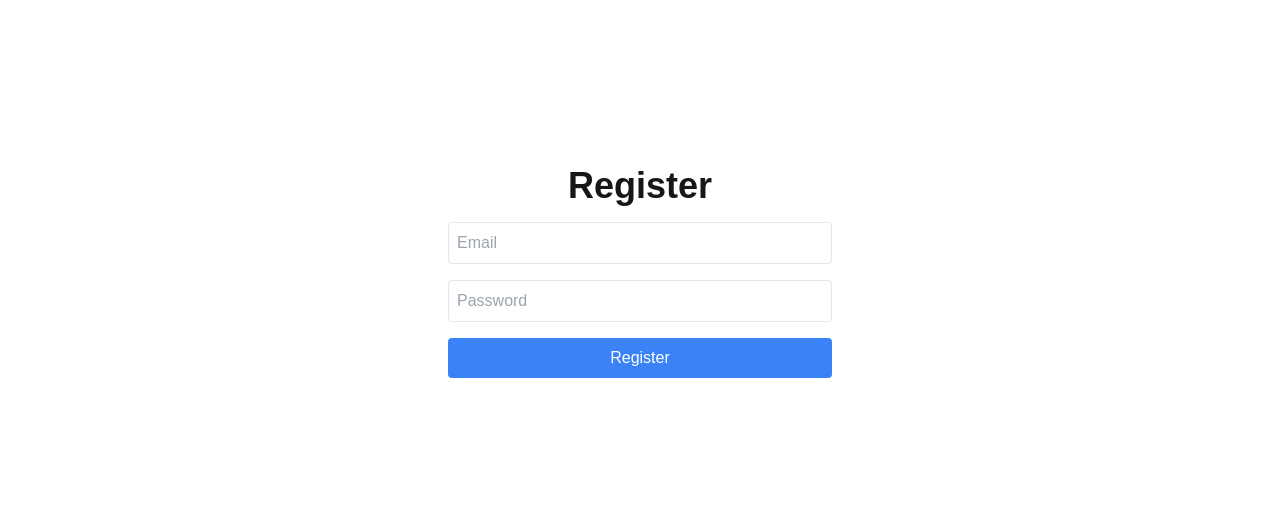
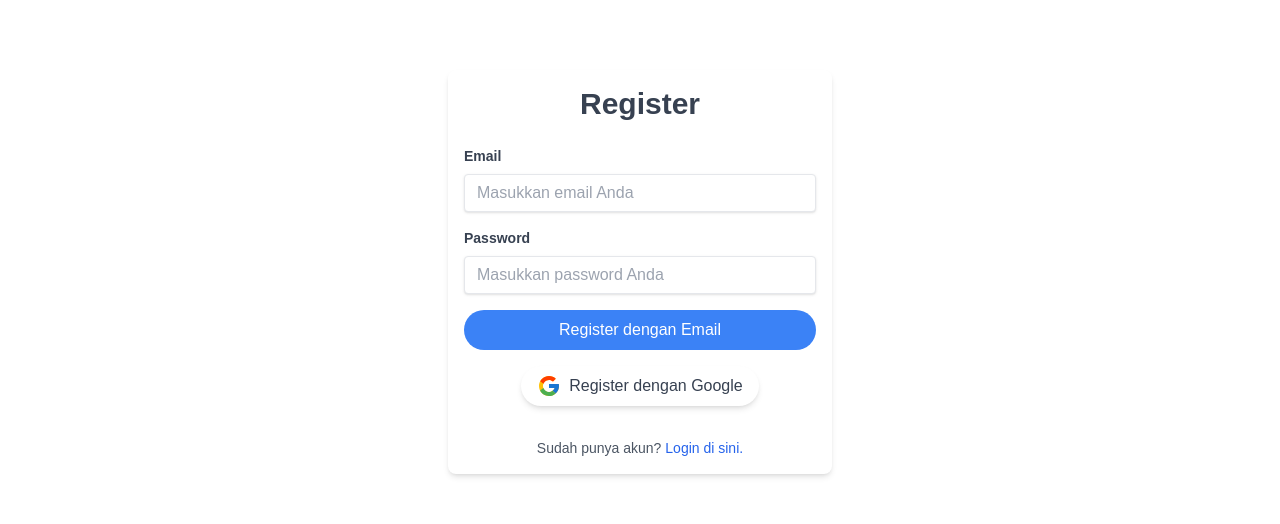
Before and after one commit to gilangakbarnugroho/jogja-anti-bullying, a Next.js app: page /register in a window 1280 px wide. Shown: the part 128-652 px from the top of the page. Built offline with nearby package versions, Linux system fonts and the light colour scheme; no server answers.

Commit message:
update register

```diff
--- a/app/login/page.tsx
+++ b/app/login/page.tsx
@@ -28,6 +28,7 @@ const LoginPage = () => {
         email: user.email,
         profilePicture: user.photoURL,
         role: "user", // Role default, bisa diubah ke admin melalui Firestore
+        emailVerified: user.emailVerified, // Status verifikasi email
       });
 
       router.push("/"); // Arahkan pengguna ke halaman utama setelah login
@@ -58,13 +59,13 @@ const LoginPage = () => {
   }, [router]);
 
   return (
-    <div className="h-screen flex items-center">
-      <div className="container mx-auto p-4">
+    <div className="h-screen flex items-center justify-center">
+      <div className="container mx-auto p-4 max-w-sm bg-white shadow-md rounded-lg">
         <h1 className="text-3xl text-center font-bold text-gray-700 mb-6">Login</h1>
         <div className="flex flex-col items-center space-y-4">
 
           {/* Form untuk login dengan Email dan Password */}
-        <form onSubmit={handleEmailLogin} className="w-full max-w-sm">
+          <form onSubmit={handleEmailLogin} className="w-full">
             <div className="mb-4">
               <label htmlFor="email" className="block text-gray-700 text-sm font-bold mb-2">
                 Email
@@ -100,7 +101,7 @@ const LoginPage = () => {
 
             <button
               type="submit"
-            className="bg-bluetiful text-white px-4 py-2 rounded-full hover:bg-cyan-700 w-full"
+              className="bg-bluetiful text-white px-4 py-2 rounded-full hover:bg-blue-700 w-full"
             >
               Login dengan Email
             </button>
@@ -110,7 +111,7 @@ const LoginPage = () => {
           <div>
             <button
               onClick={handleGoogleLogin}
-            className="flex items-center shadow-md bg-white text-gray-700 px-4 py-2 rounded-full hover:bg-gray-200 space-x-2 w-full"
+              className="flex items-center shadow-md bg-white text-gray-700 px-4 py-2 rounded-full hover:bg-gray-200 space-x-2"
             >
               <FcGoogle size={24} />
               <span>Login dengan Google</span>
@@ -119,7 +120,7 @@ const LoginPage = () => {
 
           {/* Link untuk Registrasi */}
           <div>
-          <p className="text-sm text-gray-300 mt-4">
+            <p className="text-sm text-gray-600 mt-4">
               Belum punya akun?{" "}
               <Link href="/register" className="text-blue-600 hover:underline">
                 Daftar di sini.
@@ -128,9 +129,7 @@ const LoginPage = () => {
           </div>
         </div>
       </div>
-
     </div>
-
   );
 };
 
--- a/app/register/page.tsx
+++ b/app/register/page.tsx
@@ -1,54 +1,166 @@
 "use client";
 
 import { useState } from "react";
-import { createUserWithEmailAndPassword } from "firebase/auth";
+import {
+  createUserWithEmailAndPassword,
+  signInWithPopup,
+  GoogleAuthProvider,
+  sendEmailVerification,
+  signOut,
+} from "firebase/auth";
 import { useRouter } from "next/navigation";
-import { auth } from "../../firebase/firebaseConfig";
+import { auth, db } from "../../firebase/firebaseConfig";
+import { doc, setDoc, getDoc } from "firebase/firestore";
+import Link from "next/link";
+import { FcGoogle } from "react-icons/fc";
 
 const RegisterPage = () => {
+  const router = useRouter();
   const [email, setEmail] = useState("");
   const [password, setPassword] = useState("");
-  const [error, setError] = useState("");
-  const router = useRouter();
+  const [error, setError] = useState<string | null>(null);
+  const [message, setMessage] = useState<string | null>(null);
 
+  // Fungsi untuk registrasi dengan Email dan Password
   const handleRegister = async (e: React.FormEvent) => {
     e.preventDefault();
+    setError(null);
+
     try {
-      await createUserWithEmailAndPassword(auth, email, password);
-      router.push("/ruang-bincang"); // Arahkan ke Ruang Bincang setelah pendaftaran berhasil
-    } catch (err) {
-      setError("Registration failed. Please try again.");
+      const result = await createUserWithEmailAndPassword(auth, email, password);
+      const user = result.user;
+
+      // Kirim email verifikasi setelah pendaftaran berhasil
+      await sendEmailVerification(user);
+      alert("Pendaftaran berhasil! Silakan periksa email Anda untuk verifikasi.");
+
+      // Simpan pengguna ke Firestore
+      await setDoc(doc(db, "users", user.uid), {
+        name: user.email?.split("@")[0],
+        email: user.email,
+        profilePicture: "",
+        role: "user",
+        emailVerified: false, // Set status email verifikasi ke false
+      });
+
+      // Logout dan arahkan ke halaman login setelah kirim verifikasi
+      await signOut(auth);
+      router.push("/login");
+    } catch (error) {
+      console.error("Error during registration:", error);
+      setError("Pendaftaran gagal. Silakan coba lagi.");
+    }
+  };
+
+  // Fungsi untuk registrasi dengan Google dan verifikasi email
+  const handleGoogleRegister = async () => {
+    const provider = new GoogleAuthProvider();
+    try {
+      const result = await signInWithPopup(auth, provider);
+      const user = result.user;
+
+      // Cek apakah pengguna sudah terdaftar di Firestore
+      const userRef = doc(db, "users", user.uid);
+      const userSnap = await getDoc(userRef);
+
+      if (!userSnap.exists()) {
+        // Simpan data pengguna baru ke Firestore
+        await setDoc(userRef, {
+          name: user.displayName,
+          email: user.email,
+          profilePicture: user.photoURL,
+          role: "user",
+          emailVerified: false,
+        });
+
+        // Kirim email verifikasi
+        if (!user.emailVerified) {
+          await sendEmailVerification(user);
+          alert("Pendaftaran berhasil menggunakan akun Google! Silakan periksa email Anda untuk verifikasi.");
+        }
+      } else {
+        alert("Akun Google ini sudah terdaftar. Silakan login.");
+      }
+
+      // Logout setelah kirim verifikasi
+      await signOut(auth);
+      router.push("/login");
+    } catch (error) {
+      console.error("Error during Google registration:", error);
+      setError("Pendaftaran menggunakan Google gagal. Silakan coba lagi.");
     }
   };
 
   return (
-    <div className="flex flex-col items-center justify-center min-h-screen py-2">
-      <h1 className="text-4xl font-bold mb-4">Register</h1>
-      {error && <p className="text-red-500 mb-4">{error}</p>}
-      <form onSubmit={handleRegister} className="w-full max-w-sm space-y-4">
+    <div className="h-screen flex items-center justify-center">
+      <div className="container mx-auto p-4 max-w-sm bg-white shadow-md rounded-lg">
+        <h1 className="text-3xl text-center font-bold text-gray-700 mb-6">Register</h1>
+        <div className="flex flex-col items-center space-y-4">
+
+          {/* Form Registrasi dengan Email dan Password */}
+          <form onSubmit={handleRegister} className="w-full">
+            <div className="mb-4">
+              <label htmlFor="email" className="block text-gray-700 text-sm font-bold mb-2">
+                Email
+              </label>
               <input
                 type="email"
+                id="email"
                 value={email}
                 onChange={(e) => setEmail(e.target.value)}
-          placeholder="Email"
-          className="w-full p-2 border rounded"
+                placeholder="Masukkan email Anda"
+                className="shadow appearance-none border rounded w-full py-2 px-3 text-gray-700 leading-tight focus:outline-none focus:shadow-outline"
                 required
               />
+            </div>
+
+            <div className="mb-4">
+              <label htmlFor="password" className="block text-gray-700 text-sm font-bold mb-2">
+                Password
+              </label>
               <input
                 type="password"
+                id="password"
                 value={password}
                 onChange={(e) => setPassword(e.target.value)}
-          placeholder="Password"
-          className="w-full p-2 border rounded"
+                placeholder="Masukkan password Anda"
+                className="shadow appearance-none border rounded w-full py-2 px-3 text-gray-700 leading-tight focus:outline-none focus:shadow-outline"
                 required
               />
+            </div>
+
+            {/* Pesan Error */}
+            {error && <p className="text-red-500 text-xs italic mb-4">{error}</p>}
+            {message && <p className="text-green-500 text-xs italic mb-4">{message}</p>}
+
             <button
               type="submit"
-          className="w-full bg-blue-500 text-white p-2 rounded hover:bg-blue-600"
+              className="bg-blue-500 text-white px-4 py-2 rounded-full hover:bg-blue-700 w-full"
             >
-          Register
+              Register dengan Email
             </button>
           </form>
+
+          {/* Register dengan Google */}
+          <button
+            onClick={handleGoogleRegister}
+            className="flex items-center shadow-md bg-white text-gray-700 px-4 py-2 rounded-full hover:bg-gray-200 space-x-2"
+          >
+            <FcGoogle size={24} />
+            <span>Register dengan Google</span>
+          </button>
+
+          {/* Link ke Halaman Login */}
+          <div>
+            <p className="text-sm text-gray-600 mt-4">
+              Sudah punya akun?{" "}
+              <Link href="/login" className="text-blue-600 hover:underline">
+                Login di sini.
+              </Link>
+            </p>
+          </div>
+        </div>
+      </div>
     </div>
   );
 };
```
Lines whose indentation alone changed are shown as unchanged.
